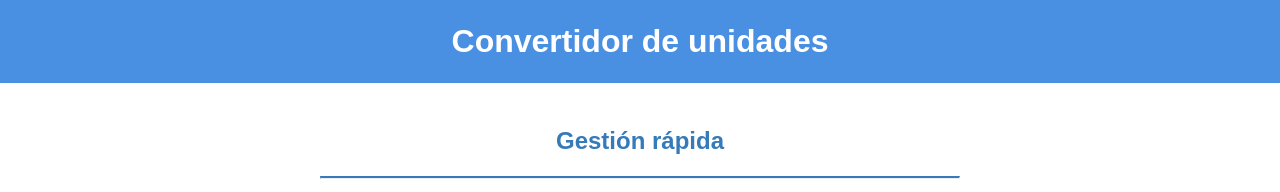
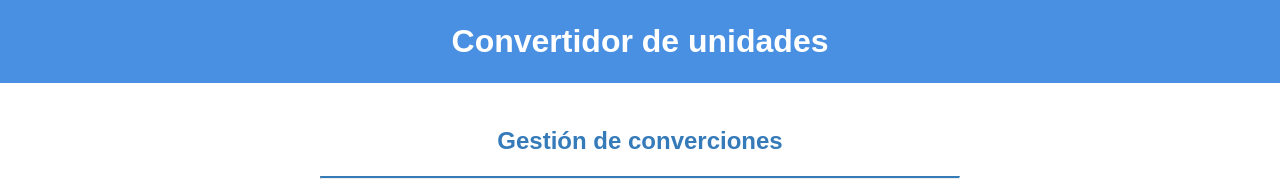
Before and after one commit to BastianM18/conversor-unidades, a plain HTML site: page index.html in a window 1280 px wide. Shown: the top 192 px of the page. Drawn offline with Linux system fonts and the light colour scheme.

Commit message:
Cambios mínimos en los archivos index, script y css

```diff
--- a/index.html
+++ b/index.html
@@ -17,7 +17,7 @@
   <main>
     <!-- Información de inicio de la página -->
     <section class="intro">
-      <h2>Gestión rápida</h2>
+      <h2>Gestión de converciones</h2>
       <hr class="linea">
       <p>Nuestra herramienta de conversión de unidades es una herramienta en línea simple que permite convertir entre distintas unidades de peso, distancia y temperatura. En este sitio usted podrá introducir valores, seleccionar las unidades de origen y destino, y obtener resultados instantáneos.</p>
     </section>
--- a/script.js
+++ b/script.js
@@ -264,7 +264,6 @@ document.addEventListener("DOMContentLoaded", () => {
   return result;
 }
 
-
  // Función para convertir peso
  function convertWeight(value, fromUnit, toUnit) {
   let result;
@@ -452,7 +451,6 @@ document.addEventListener("DOMContentLoaded", () => {
       default:
           result = value; // Por defecto no hay conversión
   }
-
   return result;
 }
 
@@ -482,8 +480,6 @@ document.addEventListener("DOMContentLoaded", () => {
     });
 
   });
-
-
 
   // Función para manejar el formulario de distancia
   document.getElementById("distance-form").addEventListener("submit", (event) => {
@@ -534,8 +530,7 @@ document.addEventListener("DOMContentLoaded", () => {
     });
   });
 
-  // ERROR 7 der: Al cambiar la unidad, el valor se borra y se reemplaza por 0
-document.getElementById("temperature-unit-from").addEventListener("change", () => {
+  document.getElementById("temperature-unit-from").addEventListener("change", () => {
   document.getElementById("temperature-input").value = "0";
 });
 
@@ -546,5 +541,4 @@ document.getElementById("distance-unit-from").addEventListener("change", () => {
 document.getElementById("weight-unit-from").addEventListener("change", () => {
   document.getElementById("weight-input").value = "0";
 });
-
 });
--- a/style.css
+++ b/style.css
@@ -94,6 +94,7 @@ input, select, button {
     color: #357ab9;
     margin-bottom: 10px;
 }
+
 button {
     background: #4a90e2;
     color: white;
@@ -135,6 +136,7 @@ button:hover {
     margin-bottom: 1.5rem;
     line-height: 1.2;
 }
+
 .linea{
     border-top: 2px solid #357ab9;
 }
```
